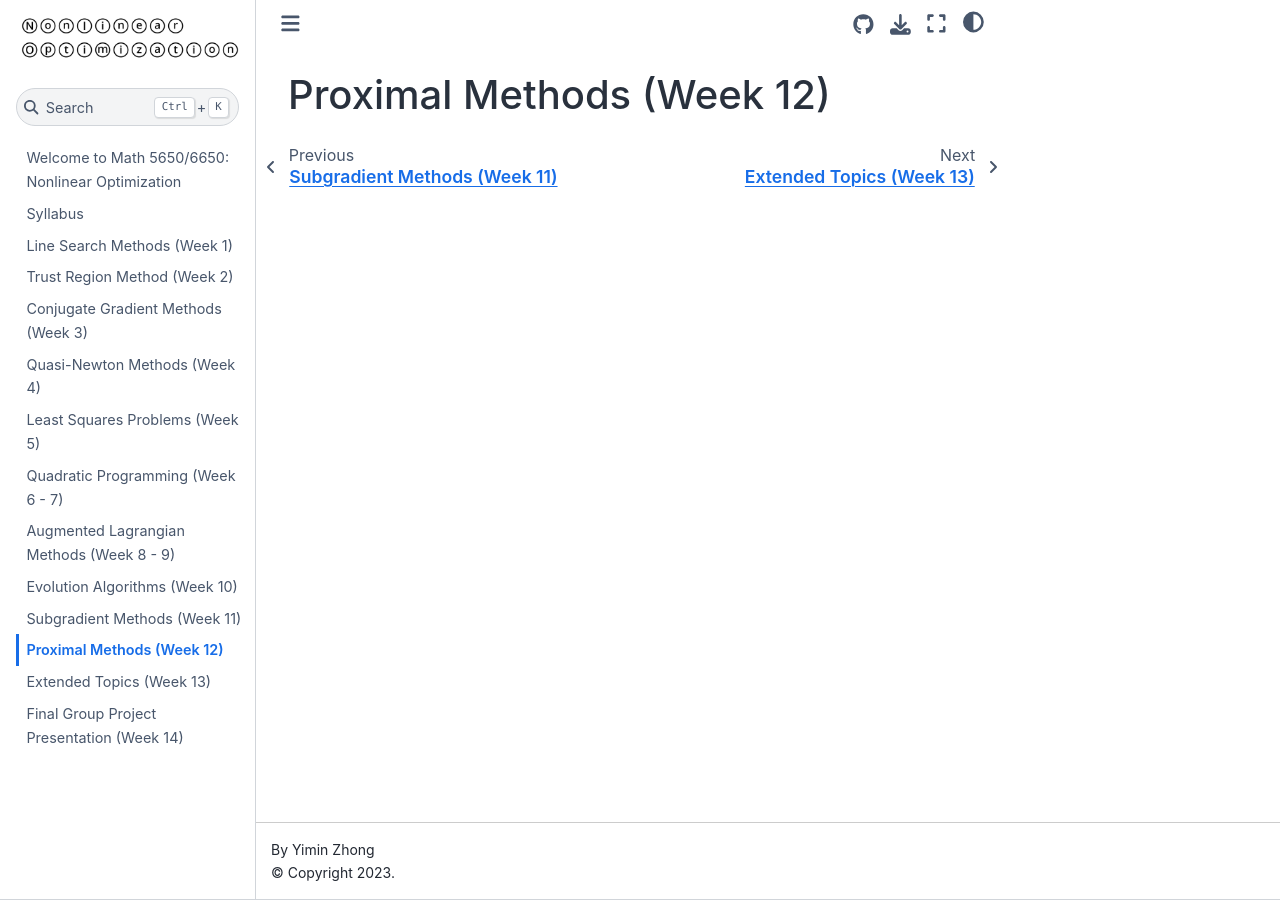
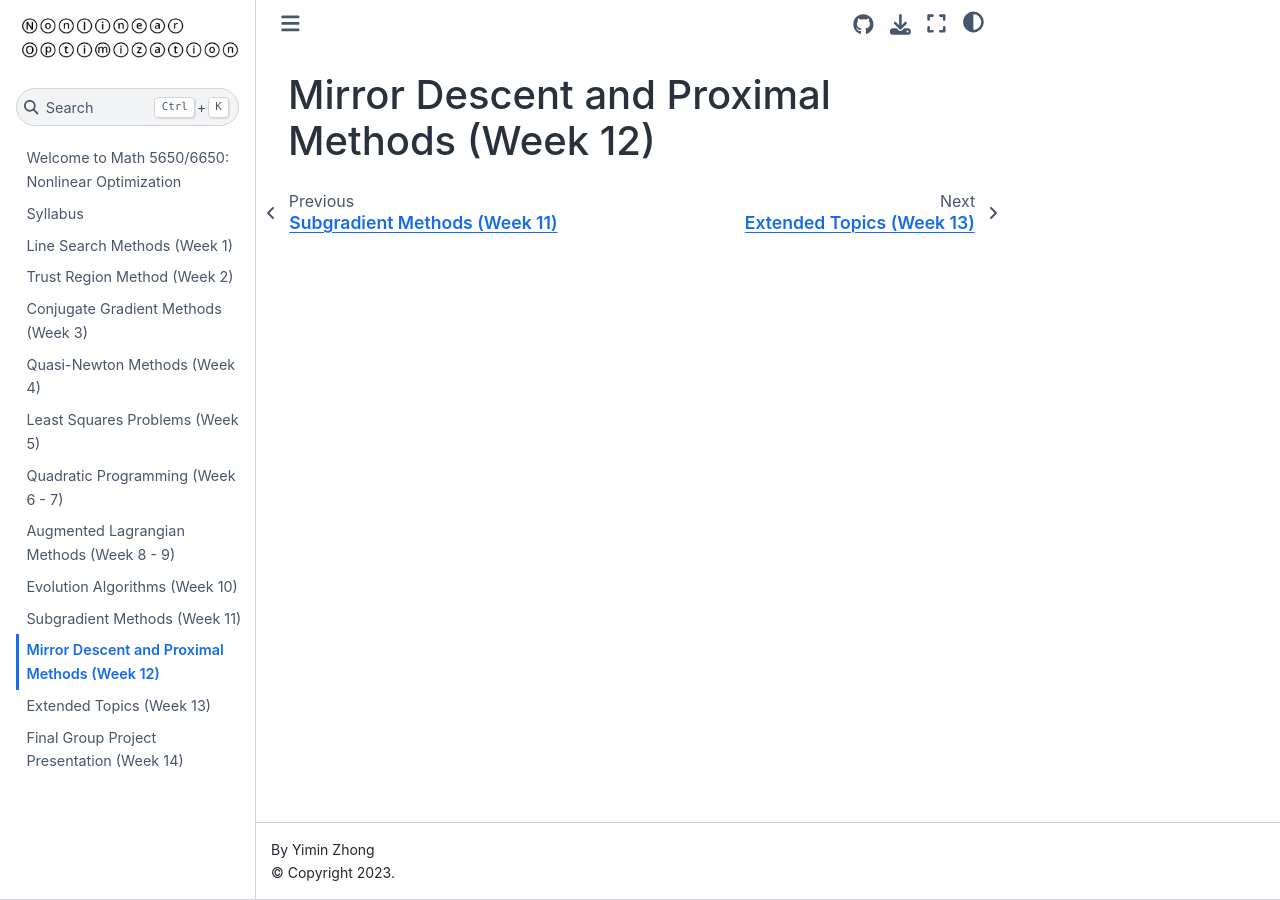
Before and after one commit to Auburn-5650-6650-Fall-2023/auburn-5650-6650-fall-2023.github.io, a Jupyter Book: the page built from Proximal.md, in a window 1280 px wide. Built offline with Jupyter Book 1.0.4 settings and Sphinx 7.4.7 and the Sphinx Book theme 1.1.4, drawn with Linux system fonts in a browser that asks for light colours.

Commit message:
add mirror descent

```diff
--- a/Proximal.md
+++ b/Proximal.md
@@ -1 +1 @@
-# Proximal Methods (Week 12)
+# Mirror Descent and Proximal Methods (Week 12)
```
